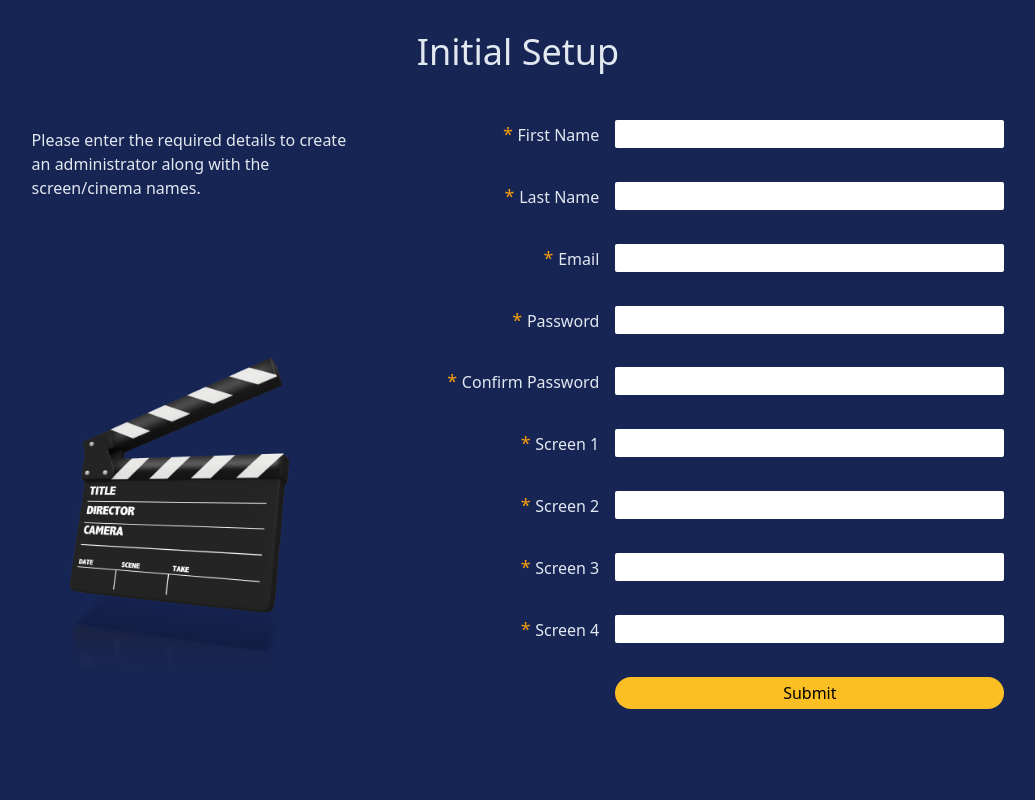
After one commit to Kraine07/ICT-Application-Project-ASSP, a PHP site: page /backyard-cinema/setup.php in a window 1280 px wide. The commit adds this page. Shown: the whole page, without its empty margins (122-1157 px from the left). Run offline with PHP 8.4, Linux system fonts and the light colour scheme; some libraries are stand-ins or nearby versions.

Commit message:
progress save

```diff
--- a/public/partials/admin-panel.php
+++ b/public/partials/admin-panel.php
@@ -26,7 +26,7 @@ $results = $_SESSION['movie-search-results'];
         <button id="search-movie-btn" class="bg-green-300 px-12 py-2 mt-12 rounded-lg block">Find Movie</button>
     </div>
 
-    <div class="w-3/4 h-screen bg-slate-300">
+    <div class="w-3/4 h-screen bg-slate-300 overflow-auto">
 
     <?php
 
--- a/public/partials/landing.php
+++ b/public/partials/landing.php
@@ -24,7 +24,7 @@
                     <!-- Password input -->
                     <div class="mt-2">
                         <div class="">
-                            <input placeholder="Password (required)" id="password" name="password" type="password" autocomplete="current-password" required class="block w-full rounded-md border-0 outline-0 py-0.5 px-2 text-gray-900 shadow-sm ring-1 ring-inset ring-gray-300 placeholder:text-gray-500 focus:ring-2 focus:ring-inset focus:ring-gray-700 sm:text-sm sm:leading-6">
+                            <input placeholder="Password (required)" id="password" name="password" type="password" pattern="^(?=.*[0-9])(?=.*[A-Z])(?=.*[a-z])[A-Za-z0-9]{8,}$" title="Minimum 8 characters with at least one number and uppercase." required class="block w-full rounded-md border-0 outline-0 py-0.5 px-2 text-gray-900 shadow-sm ring-1 ring-inset ring-gray-300 placeholder:text-gray-500 focus:ring-2 focus:ring-inset focus:ring-gray-700 sm:text-sm sm:leading-6">
                         </div>
                     </div>
 
--- a/public/script.js
+++ b/public/script.js
@@ -7,6 +7,9 @@ const loginCancel = document.getElementById('login-cancel');
 
 const searchMovieButton = document.getElementById('search-movie-btn');
 const searchMovieForm = document.getElementById('search-movie-form');
+
+const movieDetails = document.getElementById('movie-details');
+const closeMovieDetailsButton = document.getElementById('close-movie-details');
 
 
 var slideIndex = 1;
@@ -49,6 +52,12 @@ window.onclick = function(event) {
         searchMovieForm.classList.add("hidden");
     }
 }
+
+}
+else if(movieDetails != null){
+    closeMovieDetailsButton.addEventListener('click',()=>{
+        movieDetails.classList.add('hidden')
+    })
 
 }
 
--- /dev/null
+++ b/public/setup.php
@@ -0,0 +1,71 @@
+
+<?php
+include_once('./partials/head.php');
+?>
+
+<div class="h-screen w-screen bg-blue-950 p-8">
+<h1 class="text-4xl text-center text-slate-200 font-light pb-12">Initial Setup</h1>
+    <div class="flex flex-col justify-start items-center bg-blu w-4/5 h-4/5 mx-auto ">
+        <div class=" h-full w-full">
+            <div class="flex justify-center h-full w-full">
+                <div class="flex flex-col justify-between h-full w-1/3">
+                    <span class="text-slate-200 my-2 ">Please enter the required details to create an administrator along with the screen/cinema names.</span>
+                    <img class="h-2/3 object-contain" src="./img/kisspng-clapperboard-animation-presentation-clapping-clip-movie-theatre-5ab8ef37f26f56.826720561522069303993.png" alt="">
+                </div>
+
+                <div class="h-full w-2/3">
+                    <form class="h-full w-full" id="setup" action="" method="post">
+                        <!-- Administrator details -->
+                        <div class="flex flex-col justify-between  h-full w-full ">
+                            <div class="flex justify-center w-full">
+                                <label class=" text-slate-200 pr-4 text-right w-2/5" for="f-name"><span class="text-lg text-amber-500">* </span>First Name</label>
+                                <input type="text" name="f-name" id="f-name" class=" w-3/5 rounded-sm" required>
+                            </div>
+                            <div class="flex  justify-center">
+                                <span for="l-name" class=" text-slate-200 pr-4 text-right w-2/5"><span class="text-lg text-amber-500">* </span>Last Name</span>
+                                <input type="text" name="l-name" id="l-name" class=" w-3/5 rounded-sm" required>
+                            </div>
+                            <div class="flex  justify-center">
+                                <label for="email" class=" text-slate-200 pr-4 text-right w-2/5"><span class="text-lg text-amber-500">* </span>Email</label>
+                                <input type="email" name="email" id="email" class=" w-3/5 rounded-sm" required>
+                            </div>
+                            <div class="flex  justify-center">
+                                <label for="password" class=" text-slate-200 pr-4 text-right w-2/5"><span class="text-lg text-amber-500">* </span>Password</label>
+                                <input type="password" name="password" id="password" class=" w-3/5 rounded-sm" required>
+                            </div>
+                            <div class="flex  justify-center">
+                                <label for="c-password" class=" text-slate-200 pr-4 text-right w-2/5"><span class="text-lg text-amber-500">* </span>Confirm Password</label>
+                                <input type="password" name="c-password" id="c-password" class=" w-3/5 rounded-sm" required>
+                            </div>
+
+
+                            <div class="flex  justify-center">
+                                <label for="screen-1" class=" text-slate-200 pr-4 text-right w-2/5"><span class="text-lg text-amber-500">* </span>Screen 1</label>
+                                <input type="text" name="c-password" id="c-password" class=" w-3/5 rounded-sm" required>
+                            </div>
+                            <div class="flex  justify-center">
+                                <label for="c-password" class=" text-slate-200 pr-4 text-right w-2/5"><span class="text-lg text-amber-500">* </span>Screen 2</label>
+                                <input type="text" name="c-password" id="c-password" class=" w-3/5 rounded-sm" required>
+                            </div>
+                            <div class="flex  justify-center">
+                                <label for="c-password" class=" text-slate-200 pr-4 text-right w-2/5"><span class="text-lg text-amber-500">* </span>Screen 3</label>
+                                <input type="text" name="c-password" id="c-password" class=" w-3/5 rounded-sm" required>
+                            </div>
+                            <div class="flex  justify-between">
+                                <label for="c-password" class=" text-slate-200 pr-4 text-right w-2/5"><span class="text-lg text-amber-500">* </span>Screen 4</label>
+                                <input type="text" name="c-password" id="c-password" class=" w-3/5 rounded-sm" required>
+                            </div>
+                            <button form="setup" class="bg-amber-400 rounded-full w-3/5 py-1 self-end ml-6">Submit</button>
+                        </div>
+
+                    </form>
+                </div>
+            </div>
+        </div>
+    </div>
+</div>
+
+
+<?php
+include_once('./partials/footer.php');
+?>
--- a/public/styles.css
+++ b/public/styles.css
@@ -751,12 +811,20 @@ video {
   width: 50%;
 }
 
+.w-1\/3 {
+  width: 33.333333%;
+}
+
 .w-1\/4 {
   width: 25%;
 }
 
 .w-1\/5 {
   width: 20%;
+}
+
+.w-1\/6 {
+  width: 16.666667%;
 }
 
 .w-10 {
@@ -769,6 +837,10 @@ video {
 
 .w-14 {
   width: 3.5rem;
+}
+
+.w-2\/3 {
+  width: 66.666667%;
 }
 
 .w-2\/5 {
@@ -838,12 +910,24 @@ video {
   flex-direction: column;
 }
 
+.items-start {
+  align-items: flex-start;
+}
+
 .items-end {
   align-items: flex-end;
 }
 
 .items-center {
   align-items: center;
+}
+
+.justify-start {
+  justify-content: flex-start;
+}
+
+.justify-end {
+  justify-content: flex-end;
 }
 
 .justify-center {
```
Also changed, not shown: other parts of public/styles.css (+156 -4 lines), public/dbConn.php (+19 -10 lines), public/index.php (+28 -4 lines), public/movie-details.php (+5 -4 lines), public/img/kisspng-clapperboard-animation-presentation-clapping-clip-movie-theatre-5ab8ef37f26f56.826720561522069303993.png (added).
